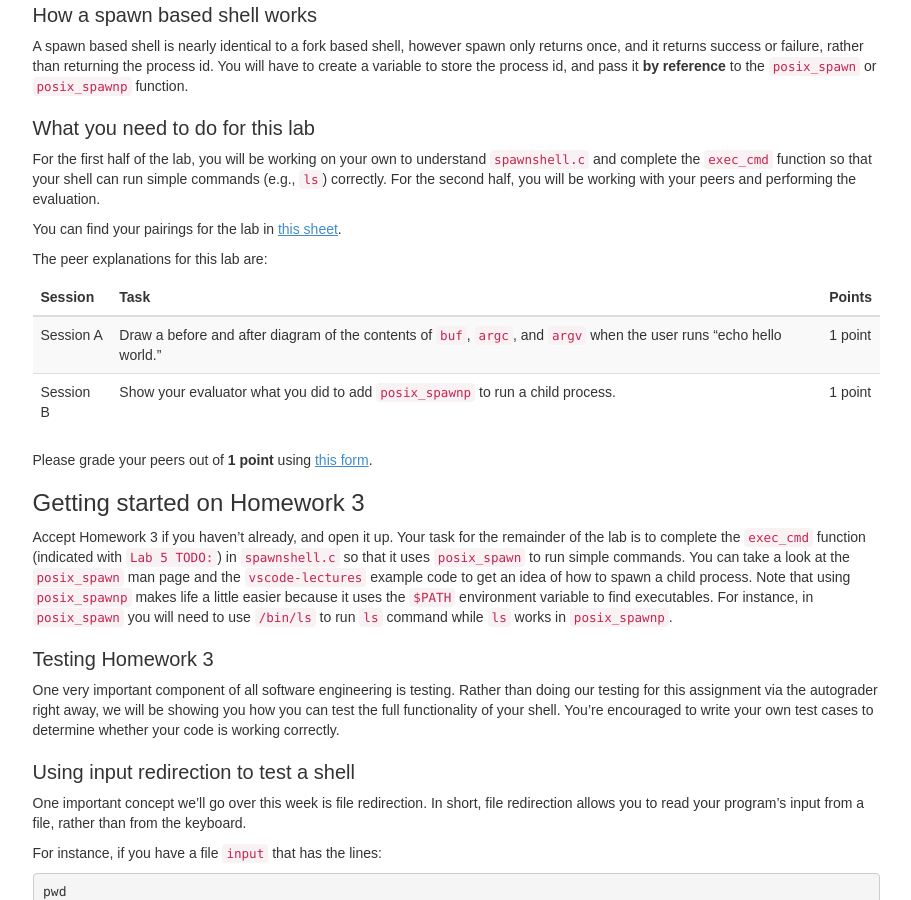
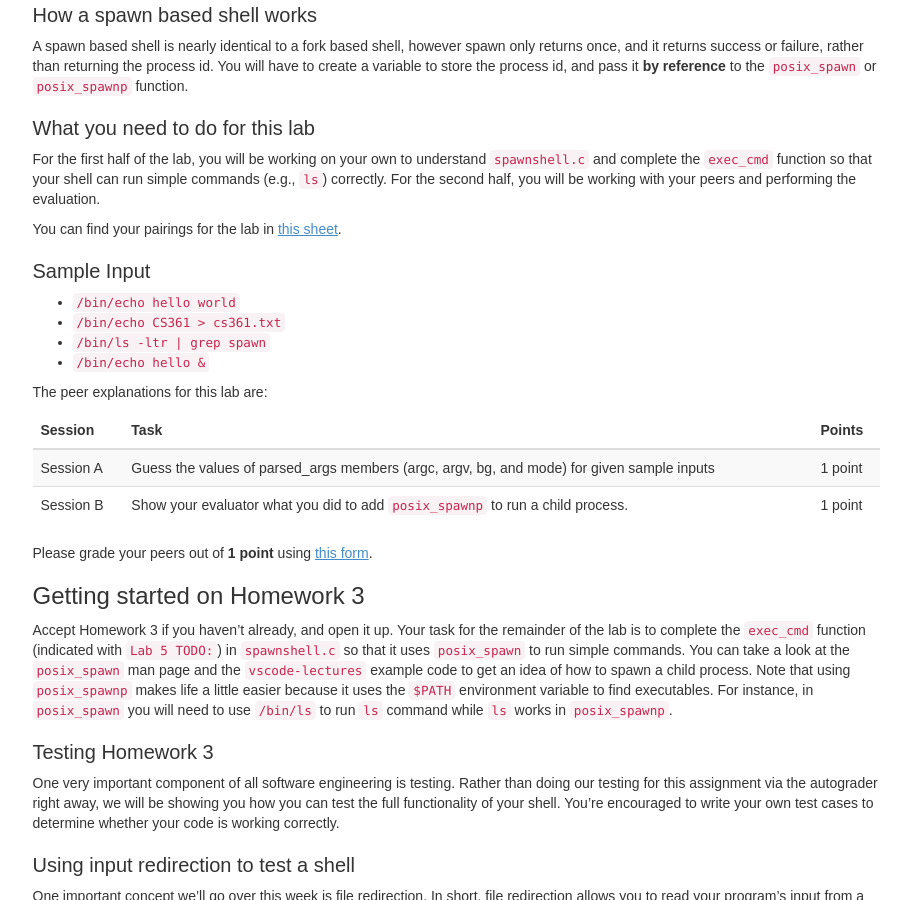
Before and after one commit to csatuic/cs361-website-old, a Jekyll site: the page built from _labs/lab5.md, in a window 1280 px wide and 900 px high, scrolled down 781 px. Shown: the whole window, without its empty margins (330-1241 px from the left). Built offline with Jekyll 4.4.1, drawn with Linux system fonts in a browser that asks for light colours; some web fonts are replaced.

Commit message:
LAB: Modified Session A question for Lab 5
-- Provided sample input
-- Asked to guess the members of parsed_args structure given by parseline function
   for given input

````diff
--- a/_labs/lab5.md
+++ b/_labs/lab5.md
@@ -68,6 +68,12 @@ correctly. For the second half, you will be working with your peers and performi
 
 You can find your pairings for the lab in [this sheet]({{page.pairings}}).
 
+## Sample Input
+* ```/bin/echo hello world```
+* ```/bin/echo CS361 > cs361.txt```
+* ```/bin/ls -ltr | grep spawn```
+* ```/bin/echo hello &```
+
 The peer explanations for this lab are:
 
 <!-- 1. Draw a before and after diagram of the contents of `buf`, `argc`, and `argv` when the user runs -->
@@ -76,7 +82,7 @@ The peer explanations for this lab are:
 
 | Session | Task | Points |
 |---|---|---|
-| Session A | Draw a before and after diagram of the contents of `buf`, `argc`, and `argv` when the user runs "echo hello world." | 1 point |
+| Session A | Guess the values of parsed_args members (argc, argv, bg, and mode) for given sample inputs | 1 point |
 | Session B | Show your evaluator what you did to add `posix_spawnp` to run a child process. | 1 point |
 {: class="table table-striped"}
 
````
